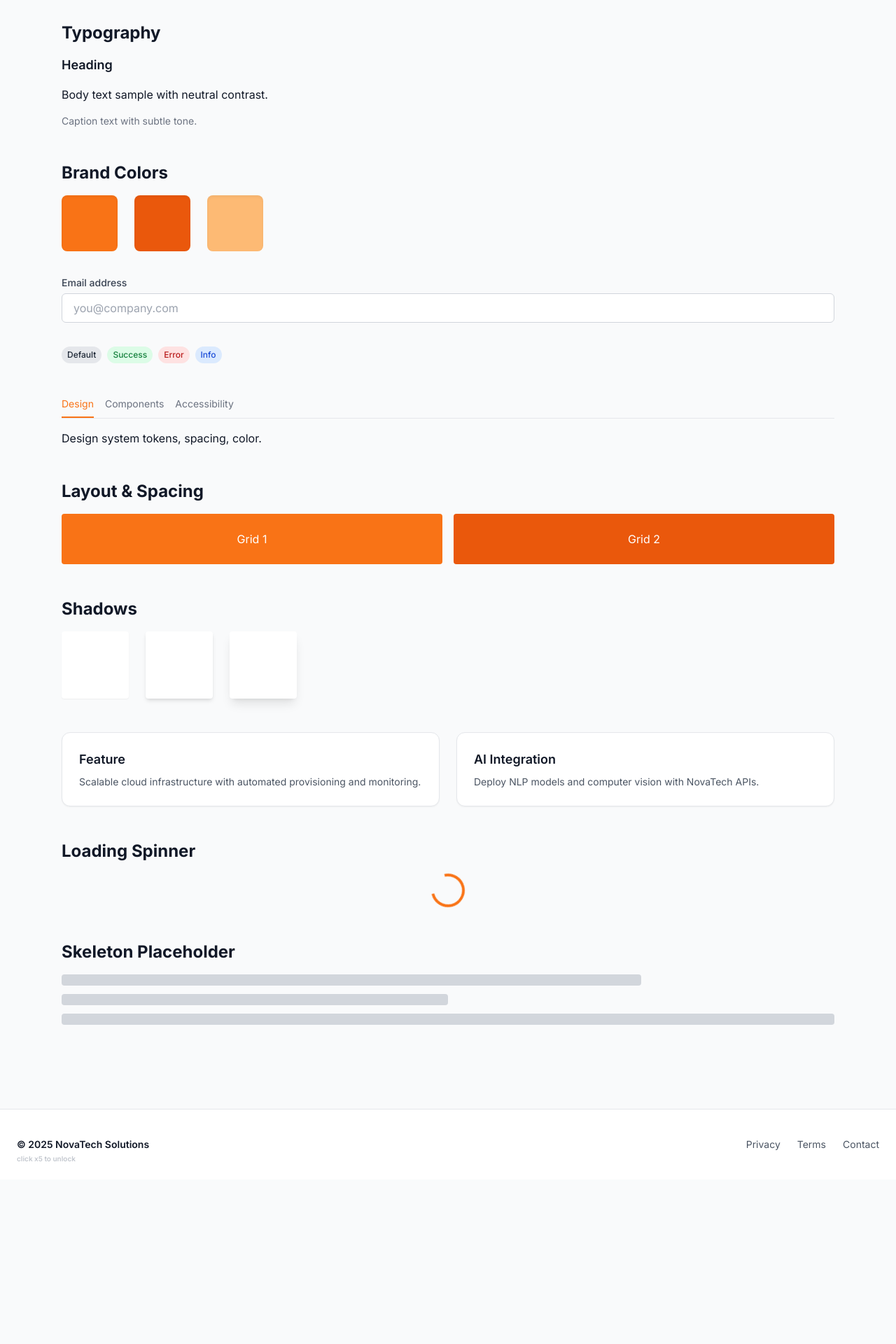
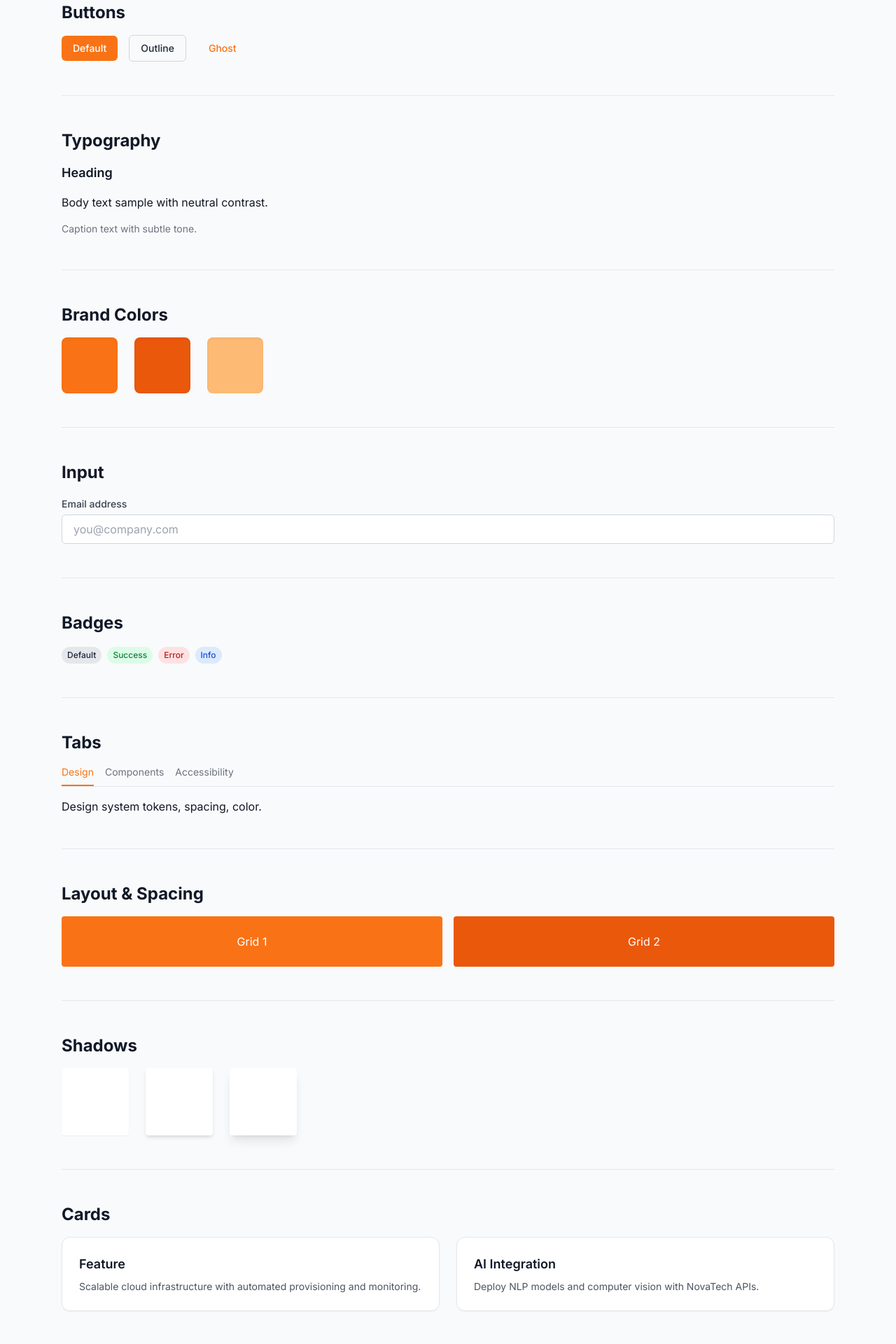
Before and after one commit to quim-romero/novatech, a React (Vite) app: page /styleguide in a window 1280 px wide. Shown: the part 420-2340 px from the top of the page at 70% size. Before the commit the page ends 2105 px from the top, so only its background shows below. Built offline with nearby package versions, Linux system fonts and the light colour scheme.

Commit message:
Improve visual separation and layout in Styleguide sections

```diff
--- a/src/pages/Styleguide.jsx
+++ b/src/pages/Styleguide.jsx
@@ -31,6 +31,12 @@ export default function Styleguide() {
           build modern, accessible, and scalable interfaces.
         </p>
 
+        <div className="border-t border-gray-200 dark:border-gray-700 my-12" />
+
+        <div className="space-y-4">
+          <h2 className="text-2xl font-bold text-gray-900 dark:text-white">
+            Buttons
+          </h2>
           <div className="space-x-4">
             <Button onClick={triggerToast}>Default</Button>
             <Button variant="outline">Outline</Button>
@@ -42,8 +48,11 @@ export default function Styleguide() {
               This is a toast notification!
             </div>
           )}
+        </div>
 
-        <div className="mt-12 space-y-4">
+        <div className="border-t border-gray-200 dark:border-gray-700 my-12" />
+
+        <div className="space-y-4">
           <h2 className="text-2xl font-bold text-gray-900 dark:text-white">
             Typography
           </h2>
@@ -54,8 +63,10 @@ export default function Styleguide() {
           </p>
         </div>
 
-        <div className="mt-12">
-          <h2 className="text-2xl font-bold text-gray-900 dark:text-white mb-4">
+        <div className="border-t border-gray-200 dark:border-gray-700 my-12" />
+
+        <div className="space-y-4">
+          <h2 className="text-2xl font-bold text-gray-900 dark:text-white">
             Brand Colors
           </h2>
           <div className="flex gap-6">
@@ -65,17 +76,35 @@ export default function Styleguide() {
           </div>
         </div>
 
-        <div className="mt-8"></div>
+        <div className="border-t border-gray-200 dark:border-gray-700 my-12" />
+
+        <div className="space-y-4">
+          <h2 className="text-2xl font-bold text-gray-900 dark:text-white">
+            Input
+          </h2>
           <Input label="Email address" placeholder="you@company.com" />
+        </div>
 
-        <div className="mt-8 space-x-2">
+        <div className="border-t border-gray-200 dark:border-gray-700 my-12" />
+
+        <div className="space-y-4">
+          <h2 className="text-2xl font-bold text-gray-900 dark:text-white">
+            Badges
+          </h2>
+          <div className="space-x-2">
             <Badge>Default</Badge>
             <Badge color="green">Success</Badge>
             <Badge color="red">Error</Badge>
             <Badge color="blue">Info</Badge>
           </div>
+        </div>
 
-        <div className="mt-12"></div>
+        <div className="border-t border-gray-200 dark:border-gray-700 my-12" />
+
+        <div className="space-y-4">
+          <h2 className="text-2xl font-bold text-gray-900 dark:text-white">
+            Tabs
+          </h2>
           <Tabs
             tabs={[
               {
@@ -89,8 +118,11 @@ export default function Styleguide() {
               },
             ]}
           />
+        </div>
 
-        <div className="mt-12 space-y-4">
+        <div className="border-t border-gray-200 dark:border-gray-700 my-12" />
+
+        <div className="space-y-4">
           <h2 className="text-2xl font-bold text-gray-900 dark:text-white">
             Layout & Spacing
           </h2>
@@ -104,8 +136,10 @@ export default function Styleguide() {
           </div>
         </div>
 
-        <div className="mt-12">
-          <h2 className="text-2xl font-bold text-gray-900 dark:text-white mb-4">
+        <div className="border-t border-gray-200 dark:border-gray-700 my-12" />
+
+        <div className="space-y-4">
+          <h2 className="text-2xl font-bold text-gray-900 dark:text-white">
             Shadows
           </h2>
           <div className="flex gap-6">
@@ -115,7 +149,13 @@ export default function Styleguide() {
           </div>
         </div>
 
-        <div className="grid md:grid-cols-2 gap-6 mt-12">
+        <div className="border-t border-gray-200 dark:border-gray-700 my-12" />
+
+        <div className="space-y-4">
+          <h2 className="text-2xl font-bold text-gray-900 dark:text-white">
+            Cards
+          </h2>
+          <div className="grid md:grid-cols-2 gap-6">
             <Card title="Feature">
               Scalable cloud infrastructure with automated provisioning and
               monitoring.
@@ -124,13 +164,19 @@ export default function Styleguide() {
               Deploy NLP models and computer vision with NovaTech APIs.
             </Card>
           </div>
+        </div>
 
-        <div className="mt-12 space-y-4">
+        <div className="border-t border-gray-200 dark:border-gray-700 my-12" />
+
+        <div className="space-y-4">
           <h2 className="text-2xl font-bold text-gray-900 dark:text-white">
             Loading Spinner
           </h2>
           <div className="w-12 h-12 border-4 border-brand border-t-transparent rounded-full animate-spin mx-auto" />
         </div>
+
+        <div className="border-t border-gray-200 dark:border-gray-700 my-12" />
+
         <div className="mt-12">
           <h2 className="text-2xl font-bold text-gray-900 dark:text-white mb-4">
             Skeleton Placeholder
```
Lines whose indentation alone changed are shown as unchanged.
